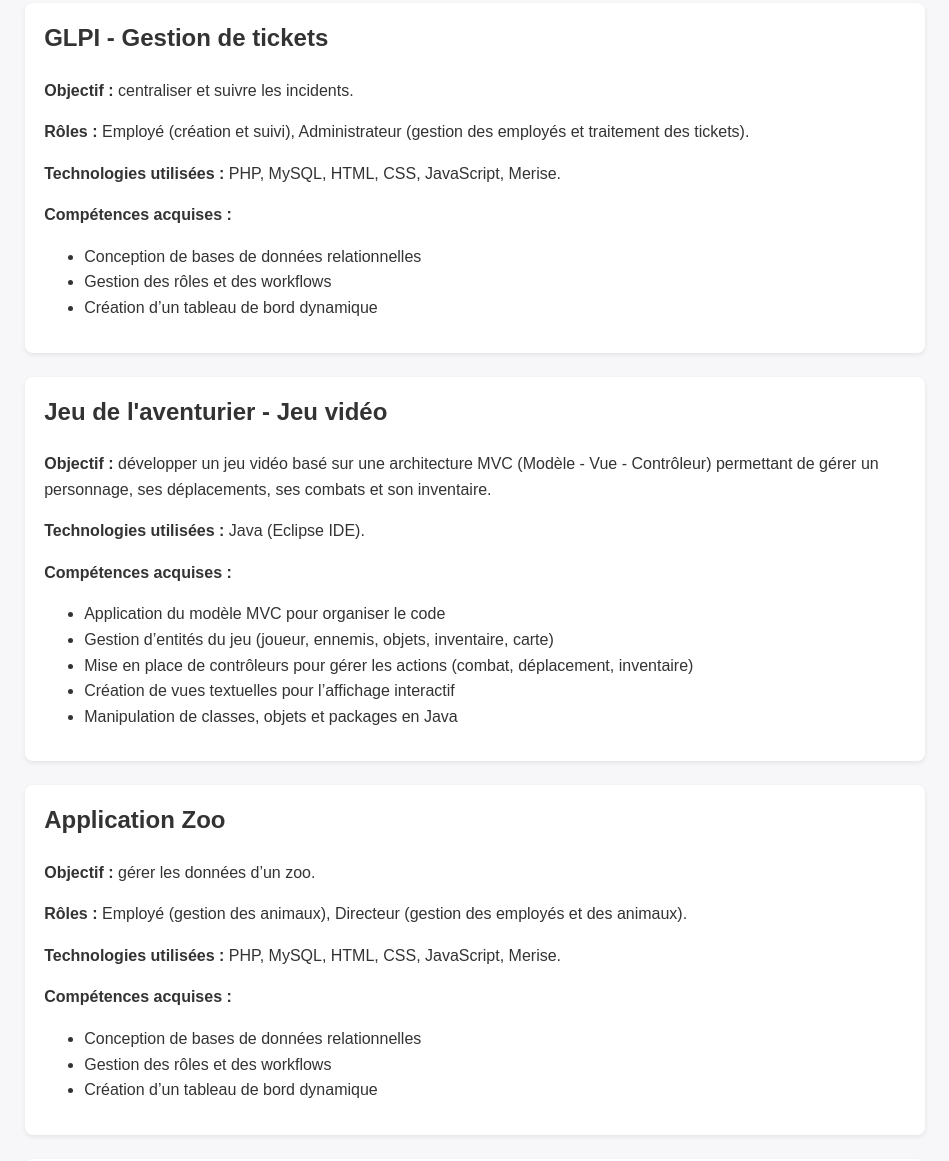
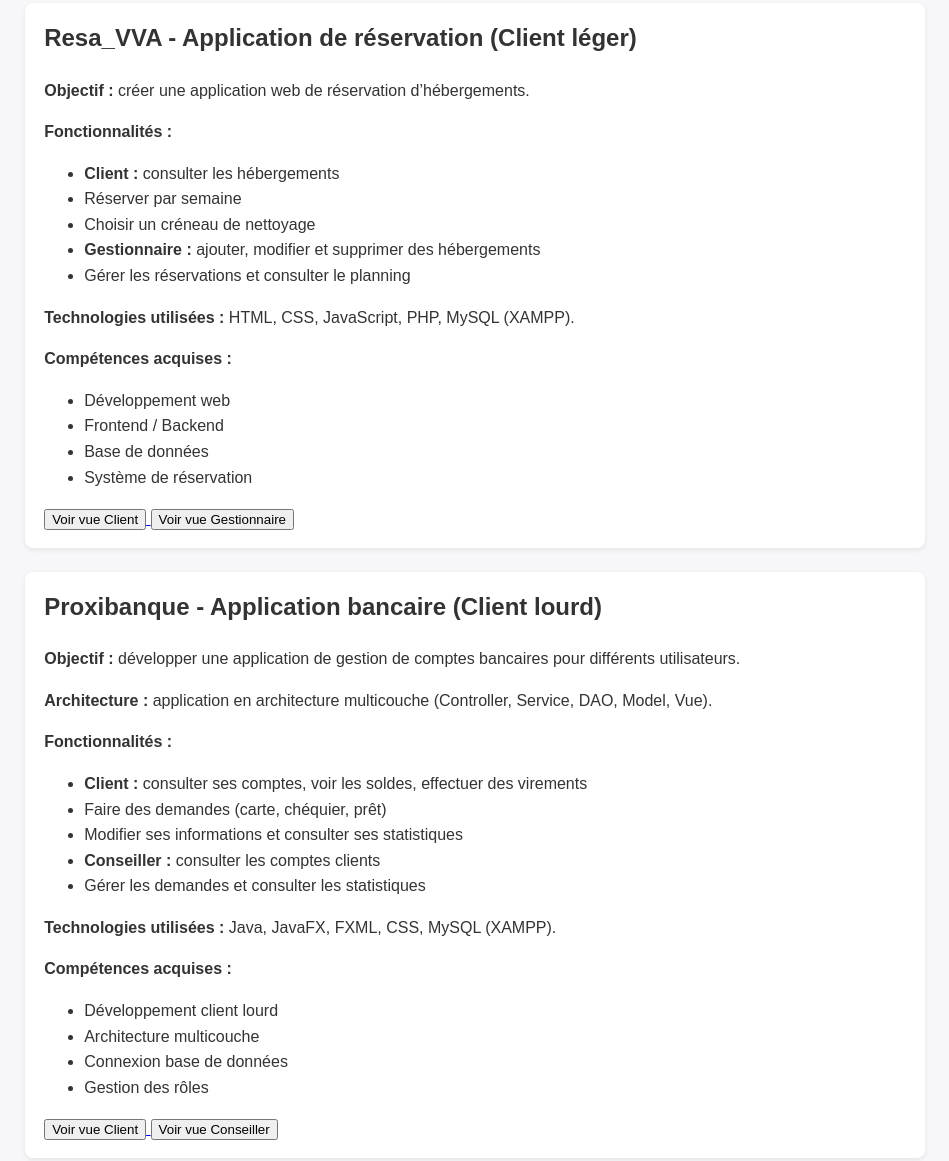
Before and after one commit to mohamedhaddou1/portfolio_mohamedhaddou, a plain HTML site: page scolaires.html in a window 1280 px wide. Shown: the part 152-1313 px from the top of the page, without its empty margins (165-1114 px from the left). Drawn offline with Linux system fonts and the light colour scheme.

Commit message:
Update scolaires.html

```diff
--- a/scolaires.html
+++ b/scolaires.html
@@ -28,6 +28,79 @@
 
 <main class="container">
   <h1>Projets scolaires & personnels</h1>
+
+
+  <section class="card">
+  <h2>Resa_VVA - Application de réservation (Client léger)</h2>
+
+  <p><strong>Objectif :</strong> créer une application web de réservation d’hébergements.</p>
+
+  <p><strong>Fonctionnalités :</strong></p>
+  <ul>
+    <li><strong>Client :</strong> consulter les hébergements</li>
+    <li>Réserver par semaine</li>
+    <li>Choisir un créneau de nettoyage</li>
+    <li><strong>Gestionnaire :</strong> ajouter, modifier et supprimer des hébergements</li>
+    <li>Gérer les réservations et consulter le planning</li>
+  </ul>
+
+  <p><strong>Technologies utilisées :</strong> HTML, CSS, JavaScript, PHP, MySQL (XAMPP).</p>
+
+  <p><strong>Compétences acquises :</strong></p>
+  <ul>
+    <li>Développement web</li>
+    <li>Frontend / Backend</li>
+    <li>Base de données</li>
+    <li>Système de réservation</li>
+  </ul>
+
+  <!-- Boutons -->
+  <div class="buttons">
+    <a href="lien_vers_pdf_client_resa.pdf" target="_blank">
+      <button>Voir vue Client</button>
+    </a>
+    <a href="lien_vers_pdf_gestionnaire_resa.pdf" target="_blank">
+      <button>Voir vue Gestionnaire</button>
+    </a>
+  </div>
+</section>
+
+  <section class="card">
+  <h2>Proxibanque - Application bancaire (Client lourd)</h2>
+
+  <p><strong>Objectif :</strong> développer une application de gestion de comptes bancaires pour différents utilisateurs.</p>
+
+  <p><strong>Architecture :</strong> application en architecture multicouche (Controller, Service, DAO, Model, Vue).</p>
+
+  <p><strong>Fonctionnalités :</strong></p>
+  <ul>
+    <li><strong>Client :</strong> consulter ses comptes, voir les soldes, effectuer des virements</li>
+    <li>Faire des demandes (carte, chéquier, prêt)</li>
+    <li>Modifier ses informations et consulter ses statistiques</li>
+    <li><strong>Conseiller :</strong> consulter les comptes clients</li>
+    <li>Gérer les demandes et consulter les statistiques</li>
+  </ul>
+
+  <p><strong>Technologies utilisées :</strong> Java, JavaFX, FXML, CSS, MySQL (XAMPP).</p>
+
+  <p><strong>Compétences acquises :</strong></p>
+  <ul>
+    <li>Développement client lourd</li>
+    <li>Architecture multicouche</li>
+    <li>Connexion base de données</li>
+    <li>Gestion des rôles</li>
+  </ul>
+
+  <!-- Boutons -->
+  <div class="buttons">
+    <a href="lien_vers_pdf_client_proxibanque.pdf" target="_blank">
+      <button>Voir vue Client</button>
+    </a>
+    <a href="lien_vers_pdf_conseiller_proxibanque.pdf" target="_blank">
+      <button>Voir vue Conseiller</button>
+    </a>
+  </div>
+</section>
 
   <section class="card">
     <h2>GLPI - Gestion de tickets</h2>
```
